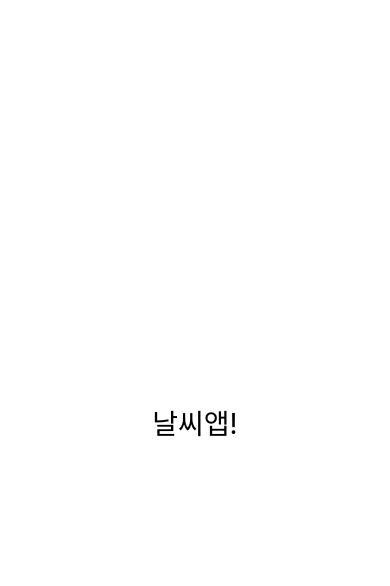
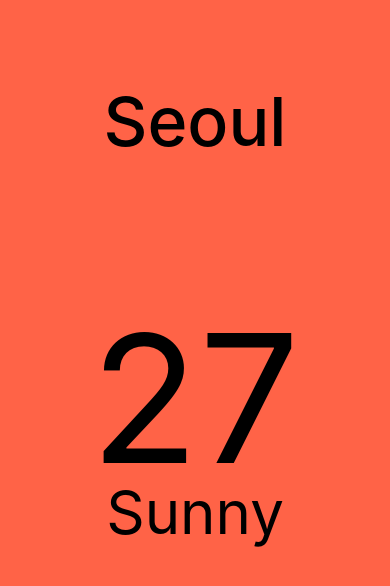
Before and after one commit to realsingeriu/my-app, a React Native app: screen / in a window 390 px wide. Shown: the top 586 px of the page. Built offline with nearby package versions, Linux system fonts and the light colour scheme.

Commit message:
날씨 화면 만들기

```diff
--- a/App.js
+++ b/App.js
@@ -1,23 +1,44 @@
-import { StatusBar } from "expo-status-bar";
 import { StyleSheet, Text, View } from "react-native";
 
 export default function App() {
   return (
-    <View style={styles.container}>
-      <Text style={styles.Text}>날씨앱!</Text>
-      <StatusBar style="auto" />
+    <View style={{ flex: 1, backgroundColor: "tomato" }}>
+      <View style={styles.city}>
+        <Text style={styles.cityName}>Seoul</Text>
+      </View>
+      <View style={styles.weather}>
+        <View style={styles.day}>
+          <Text style={styles.temp}>27</Text>
+          <Text style={styles.description}>Sunny</Text>
+        </View>
+      </View>
     </View>
   );
 }
-
 const styles = StyleSheet.create({
-  container: {
+  container: {},
+  city: {
+    flex: 1.2,
+    justifyContent: "center",
+    alignItems: "center",
+  },
+  cityName: {
+    fontSize: 68,
+    fontWeight: "500",
+  },
+  weather: {
+    flex: 3,
+  },
+  day: {
     flex: 1,
-    backgroundColor: "#fff",
     alignItems: "center",
-    justifyContent: "center",
   },
-  Text: {
-    fontSize: 28,
+  temp: {
+    marginTop: 50,
+    fontSize: 178,
+  },
+  description: {
+    marginTop: -30,
+    fontSize: 60,
   },
 });
```
